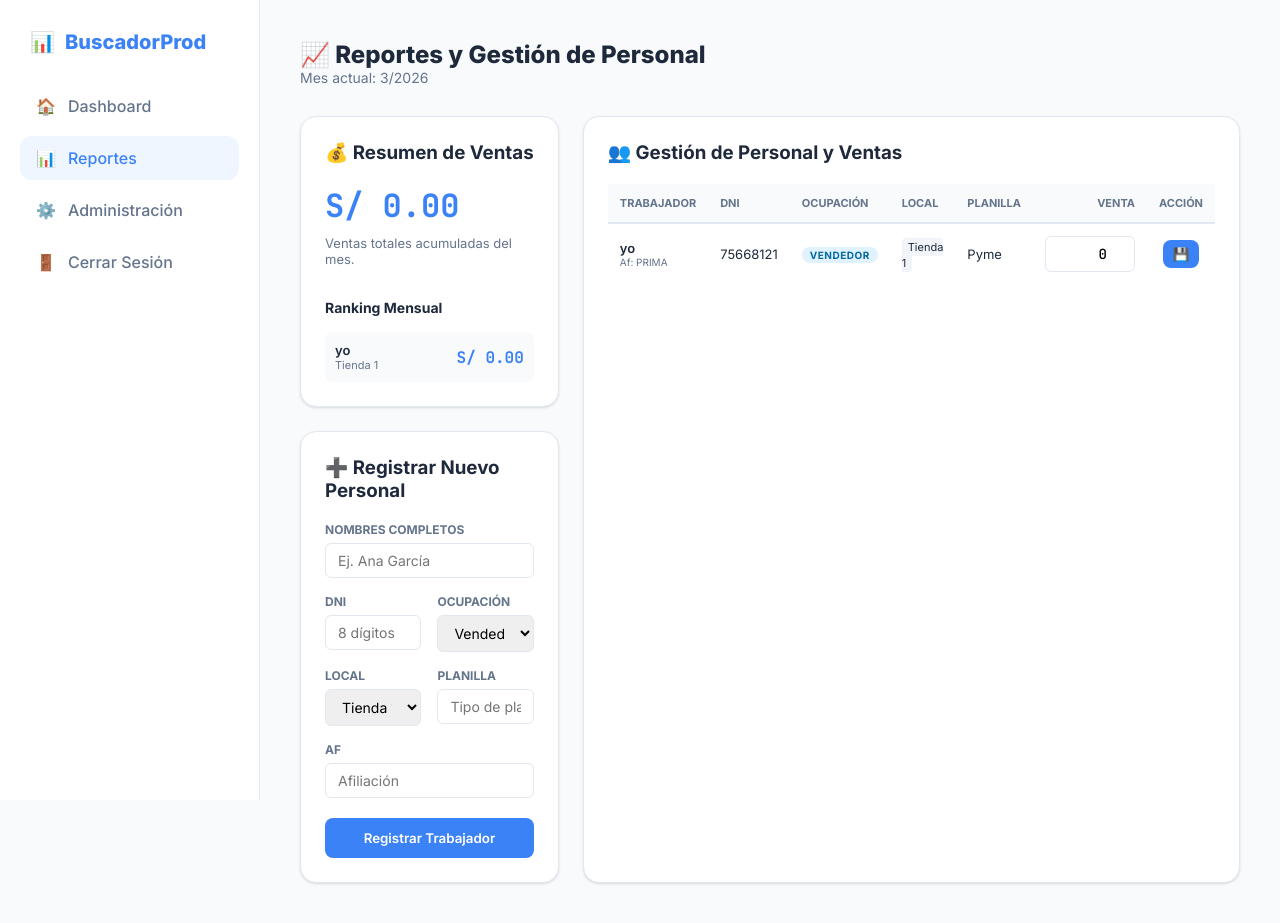
After one commit to marcedevl97l/BuscadorProdProveedores, a Flask app: page /reportes in a window 1280 px wide. The commit adds this page. Run offline with Flask 3, Linux system fonts and the light colour scheme; a user stored in the database is signed in; data comes from the database, SQL or seed files in the repository; both versions use the stored data as it was after the commit; tables that the repository leaves empty hold one stand-in row (values such as "Sample post").

Commit message:
building reports section

```diff
--- a/app.py
+++ b/app.py
@@ -423,5 +423,100 @@ def run_process():
 
     return jsonify({'status': 'error', 'message': 'Acción no reconocida'})
 
+@app.route("/reportes")
+@login_required
+def reportes():
+    conn = sqlite3.connect(DB)
+    c = conn.cursor()
+
+    # Obtener el personal con nuevos campos (incluyendo ocupación)
+    c.execute("SELECT id, nombre, dni, rol, tienda, planilla, af, ocupacion FROM personal WHERE activo = 1 ORDER BY ocupacion, nombre")
+    personal = [{'id': row[0], 'nombre': row[1], 'dni': row[2], 'rol': row[3], 'tienda': row[4], 'planilla': row[5], 'af': row[6], 'ocupacion': row[7]} for row in c.fetchall()]
+
+    # Obtener ventas del mes actual
+    mes_actual = datetime.now().month
+    anio_actual = datetime.now().year
+
+    c.execute("""
+        SELECT p.nombre, v.monto, p.tienda, p.rol
+        FROM personal p
+        LEFT JOIN ventas_mensuales v ON p.id = v.personal_id
+        AND v.mes = ? AND v.anio = ?
+        WHERE p.activo = 1
+        ORDER BY v.monto DESC
+    """, (mes_actual, anio_actual))
+
+    ventas = []
+    total_mes = 0
+    for row in c.fetchall():
+        monto = row[1] if row[1] is not None else 0
+        ventas.append({
+            'nombre': row[0],
+            'monto': monto,
+            'tienda': row[2],
+            'rol': row[3]
+        })
+        total_mes += monto
+
+    conn.close()
+    return render_template("reportes.html",
+                         personal=personal,
+                         ventas=ventas,
+                         total_mes=total_mes,
+                         mes=mes_actual,
+                         anio=anio_actual)
+
+@app.route("/api/personal", methods=["POST"])
+@login_required
+def api_personal():
+    if current_user.username != os.getenv("DEFAULT_ADMIN_USER", "SUPERVISOR"):
+        return jsonify({'status': 'error', 'message': 'No autorizado'}), 403
+
+    data = request.get_json()
+    nombre = data.get('nombre')
+    dni = data.get('dni')
+    rol = data.get('rol', 'Trabajadora')
+    tienda = data.get('tienda')
+    planilla = data.get('planilla')
+    af = data.get('af')
+    ocupacion = data.get('ocupacion', 'vendedor')
+
+    conn = sqlite3.connect(DB)
+    c = conn.cursor()
+    c.execute("INSERT INTO personal (nombre, dni, rol, tienda, planilla, af, ocupacion) VALUES (?, ?, ?, ?, ?, ?, ?)",
+              (nombre, dni, rol, tienda, planilla, af, ocupacion))
+    conn.commit()
+    conn.close()
+
+    return jsonify({'status': 'success'})
+
+@app.route("/api/ventas", methods=["POST"])
+@login_required
+def api_ventas():
+    # Solo el admin puede registrar ventas (o cualquier usuario logueado según requerimiento)
+    data = request.get_json()
+    personal_id = data.get('personal_id')
+    monto = data.get('monto')
+    mes = data.get('mes')
+    anio = data.get('anio')
+
+    conn = sqlite3.connect(DB)
+    c = conn.cursor()
+
+    # Verificar si ya existe registro para ese mes/anio/persona
+    c.execute("SELECT id FROM ventas_mensuales WHERE personal_id = ? AND mes = ? AND anio = ?", (personal_id, mes, anio))
+    existente = c.fetchone()
+
+    if existente:
+        c.execute("UPDATE ventas_mensuales SET monto = ? WHERE id = ?", (monto, existente[0]))
+    else:
+        c.execute("INSERT INTO ventas_mensuales (personal_id, mes, anio, monto) VALUES (?, ?, ?, ?)",
+                 (personal_id, mes, anio, monto))
+
+    conn.commit()
+    conn.close()
+
+    return jsonify({'status': 'success'})
+
 if __name__ == "__main__":
     app.run(debug=True)
--- a/static/css/style.css
+++ b/static/css/style.css
@@ -427,7 +427,7 @@ body {
 }
 
 .product-name {
-    font-size: 15px;
+    font-size: 15.5px;
     /* Un poco más grande para mejor balance */
     font-weight: 700;
     line-height: 1.4;
@@ -439,8 +439,8 @@ body {
     display: flex;
     justify-content: space-between;
     align-items: center;
-    font-size: 13px;
-    /* Aumentado de 12px para legibilidad */
+    font-size: 14px;
+    /* Aumentado de 13px para mejor legibilidad */
 }
 
 .detail-label {
@@ -454,7 +454,7 @@ body {
     border-radius: 6px;
     font-family: 'JetBrains Mono', monospace;
     font-weight: 700;
-    font-size: 12px;
+    font-size: 13px;
     color: var(--primary);
 }
 
@@ -485,7 +485,7 @@ body {
 .vencimiento-badge {
     padding: 4px 10px;
     border-radius: 6px;
-    font-size: 11px;
+    font-size: 13px;
     font-weight: 700;
     display: inline-block;
 }
--- a/templates/admin.html
+++ b/templates/admin.html
@@ -30,6 +30,10 @@
                 <a href="/admin" class="nav-item active">
                     <span class="nav-icon">⚙️</span>
                     Configuración
+                </a>
+                <a href="/reportes" class="nav-item">
+                    <span class="nav-icon">📊</span>
+                    Reportes
                 </a>
                 <a href="/logout" class="nav-item" style="margin-top: auto; color: #ef4444;">
                     <span class="nav-icon">🚪</span>
--- a/templates/index.html
+++ b/templates/index.html
@@ -28,6 +28,9 @@
                 </a>
                 <a href="#" class="nav-item" onclick="toggleCart(); return false;">
                     <span>🛒</span> Carrito (<span id="cart-count">0</span>)
+                </a>
+                <a href="/reportes" class="nav-item">
+                    <span>📊</span> Reportes
                 </a>
                 {% if current_user.username == 'SUPERVISOR' %}
                 <a href="/admin" class="nav-item">
--- /dev/null
+++ b/templates/reportes.html
@@ -0,0 +1,362 @@
+<!DOCTYPE html>
+<html lang="es">
+
+<head>
+    <meta charset="UTF-8">
+    <meta name="viewport" content="width=device-width, initial-scale=1.0">
+    <title>Reportes y Personal - BuscadorProd</title>
+    <link rel="stylesheet" href="{{ url_for('static', filename='css/style.css') }}">
+    <link
+        href="https://fonts.googleapis.com/css2?family=Inter:wght@400;500;600;700;800&family=JetBrains+Mono:wght@500;700&display=swap"
+        rel="stylesheet">
+    <style>
+        .reports-grid {
+            display: grid;
+            grid-template-columns: 1fr 1.5fr;
+            gap: 24px;
+            margin-top: 24px;
+        }
+
+        @media (max-width: 1200px) {
+            .reports-grid {
+                grid-template-columns: 1fr;
+            }
+        }
+
+        .stat-card {
+            background: white;
+            padding: 24px;
+            border-radius: 16px;
+            border: 1px solid var(--border);
+            box-shadow: var(--shadow-sm);
+        }
+
+        .stat-value {
+            font-family: 'JetBrains Mono', monospace;
+            font-size: 32px;
+            font-weight: 700;
+            color: var(--primary);
+            margin: 8px 0;
+        }
+
+        .staff-table {
+            width: 100%;
+            border-collapse: collapse;
+        }
+
+        .staff-table th {
+            text-align: left;
+            padding: 12px;
+            font-size: 11px;
+            text-transform: uppercase;
+            color: var(--text-muted);
+            border-bottom: 2px solid var(--border);
+            white-space: nowrap;
+        }
+
+        .staff-table td {
+            padding: 12px;
+            border-bottom: 1px solid var(--border-light);
+            font-size: 13px;
+        }
+
+        .input-inline {
+            width: 100%;
+            padding: 8px 12px;
+            border: 1px solid var(--border);
+            border-radius: 6px;
+            font-family: 'Inter', sans-serif;
+            font-size: 14px;
+            transition: all 0.2s;
+        }
+
+        .input-inline:focus {
+            border-color: var(--primary);
+            outline: none;
+            box-shadow: 0 0 0 3px var(--primary-light);
+        }
+
+        .input-monto {
+            width: 90px;
+            font-family: 'JetBrains Mono', monospace;
+            text-align: right;
+        }
+
+        .form-grid {
+            display: grid;
+            grid-template-columns: 1fr 1fr;
+            gap: 16px;
+        }
+
+        .form-group {
+            display: flex;
+            flex-direction: column;
+            gap: 6px;
+        }
+
+        .form-group label {
+            font-size: 12px;
+            font-weight: 700;
+            color: var(--text-muted);
+            text-transform: uppercase;
+        }
+
+        .ocupacion-badge {
+            padding: 2px 8px;
+            border-radius: 12px;
+            font-size: 10px;
+            font-weight: 700;
+            text-transform: uppercase;
+            letter-spacing: 0.5px;
+        }
+
+        .ocupa-vendedor {
+            background: #e0f2fe;
+            color: #0369a1;
+        }
+
+        .ocupa-administrador {
+            background: #dcfce7;
+            color: #166534;
+        }
+
+        .ocupa-quimico {
+            background: #fef3c7;
+            color: #92400e;
+        }
+
+        .ocupa-volante {
+            background: #f3e8ff;
+            color: #7e22ce;
+        }
+    </style>
+</head>
+
+<body>
+    <div class="app-container">
+        <!-- Sidebar -->
+        <aside class="sidebar">
+            <div class="sidebar-logo">
+                <span>📊</span> BuscadorProd
+            </div>
+
+            <nav class="nav-menu">
+                <a href="/" class="nav-item">
+                    <span>🏠</span> Dashboard
+                </a>
+                <a href="/reportes" class="nav-item active">
+                    <span>📊</span> Reportes
+                </a>
+                {% if current_user.username == 'SUPERVISOR' %}
+                <a href="/admin" class="nav-item">
+                    <span>⚙️</span> Administración
+                </a>
+                {% endif %}
+                <a href="/logout" class="nav-item" style="margin-top: auto;">
+                    <span>🚪</span> Cerrar Sesión
+                </a>
+            </nav>
+        </aside>
+
+        <!-- Main Content -->
+        <main class="main-content">
+            <header class="content-header">
+                <div>
+                    <h1 style="font-size: 24px; font-weight: 800;">📈 Reportes y Gestión de Personal</h1>
+                    <p style="color: var(--text-muted); font-size: 14px;">Mes actual: {{ mes }}/{{ anio }}</p>
+                </div>
+            </header>
+
+            <div class="reports-grid">
+                <!-- Columna Izquierda: Ranking y Resumen -->
+                <div style="display: flex; flex-direction: column; gap: 24px;">
+                    <div class="stat-card">
+                        <h3 style="margin-bottom: 20px;">💰 Resumen de Ventas</h3>
+                        <div class="stat-value">S/ {{ "{:,.2f}".format(total_mes) }}</div>
+                        <p style="color: var(--text-muted); font-size: 13px;">Ventas totales acumuladas del mes.</p>
+
+                        <div style="margin-top: 32px;">
+                            <h4 style="font-size: 14px; margin-bottom: 16px;">Ranking Mensual</h4>
+                            <div style="display: flex; flex-direction: column; gap: 10px;">
+                                {% for v in ventas %}
+                                <div
+                                    style="display: flex; justify-content: space-between; align-items: center; padding: 10px; background: var(--bg-main); border-radius: 8px;">
+                                    <div style="font-size: 13px;">
+                                        <div style="font-weight: 600;">{{ v.nombre }}</div>
+                                        <div style="font-size: 11px; color: var(--text-muted);">{{ v.tienda }}</div>
+                                    </div>
+                                    <div
+                                        style="font-family: 'JetBrains Mono', monospace; font-weight: 700; color: var(--primary);">
+                                        S/ {{ "{:,.2f}".format(v.monto) }}
+                                    </div>
+                                </div>
+                                {% endfor %}
+                            </div>
+                        </div>
+                    </div>
+
+                    <!-- Formulario de Registro (Admin Only) -->
+                    {% if current_user.username == 'SUPERVISOR' %}
+                    <div class="stat-card">
+                        <h3 style="margin-bottom: 20px;">➕ Registrar Nuevo Personal</h3>
+                        <div class="form-grid">
+                            <div class="form-group" style="grid-column: span 2;">
+                                <label>Nombres Completos</label>
+                                <input type="text" id="new-name" placeholder="Ej. Ana García" class="input-inline">
+                            </div>
+                            <div class="form-group">
+                                <label>DNI</label>
+                                <input type="text" id="new-dni" placeholder="8 dígitos" class="input-inline">
+                            </div>
+                            <div class="form-group">
+                                <label>Ocupación</label>
+                                <select id="new-ocupacion" class="input-inline">
+                                    <option value="vendedor">Vendedor</option>
+                                    <option value="administrador">Administrador</option>
+                                    <option value="quimico">Quimico</option>
+                                    <option value="volante">Volante</option>
+                                </select>
+                            </div>
+                            <div class="form-group">
+                                <label>Local</label>
+                                <select id="new-tienda" class="input-inline">
+                                    <option value="Tienda 1">Tienda 1</option>
+                                    <option value="Tienda 2">Tienda 2</option>
+                                    <option value="Oficina">Oficina</option>
+                                </select>
+                            </div>
+                            <div class="form-group">
+                                <label>Planilla</label>
+                                <input type="text" id="new-planilla" placeholder="Tipo de planilla"
+                                    class="input-inline">
+                            </div>
+                            <div class="form-group" style="grid-column: span 2;">
+                                <label>Af</label>
+                                <input type="text" id="new-af" placeholder="Afiliación" class="input-inline">
+                            </div>
+                        </div>
+                        <button class="btn-primary" onclick="agregarPersonal()"
+                            style="width: 100%; margin-top: 20px; justify-content: center;">
+                            Registrar Trabajador
+                        </button>
+                    </div>
+                    {% endif %}
+                </div>
+
+                <!-- Columna Derecha: Tabla de Personal y Ventas -->
+                <div class="stat-card">
+                    <h3 style="margin-bottom: 20px;">👥 Gestión de Personal y Ventas</h3>
+                    <div style="overflow-x: auto;">
+                        <table class="staff-table">
+                            <thead>
+                                <tr>
+                                    <th>Trabajador</th>
+                                    <th>DNI</th>
+                                    <th>Ocupación</th>
+                                    <th>Local</th>
+                                    <th>Planilla</th>
+                                    <th style="text-align: right;">Venta</th>
+                                    <th style="text-align: center;">Acción</th>
+                                </tr>
+                            </thead>
+                            <tbody>
+                                {% if not personal %}
+                                <tr>
+                                    <td colspan="7"
+                                        style="text-align: center; color: var(--text-muted); padding: 40px;">
+                                        No hay personal registrado aún.
+                                    </td>
+                                </tr>
+                                {% endif %}
+                                {% for p in personal %}
+                                <tr>
+                                    <td>
+                                        <div style="font-weight: 600;">{{ p.nombre }}</div>
+                                        <div style="font-size: 10px; color: var(--text-muted);">Af: {{ p.af or '-' }}
+                                        </div>
+                                    </td>
+                                    <td>{{ p.dni or '-' }}</td>
+                                    <td>
+                                        <span class="ocupacion-badge ocupa-{{ p.ocupacion }}">{{ p.ocupacion }}</span>
+                                    </td>
+                                    <td><span
+                                            style="font-size: 11px; padding: 2px 6px; background: #f1f5f9; border-radius: 4px;">{{
+                                            p.tienda }}</span></td>
+                                    <td>{{ p.planilla or '-' }}</td>
+                                    <td>
+                                        <input type="number" step="0.01" class="input-inline input-monto"
+                                            id="venta-{{ p.id }}" placeholder="0.00"
+                                            value="{% for v in ventas %}{% if v.nombre == p.nombre %}{{ v.monto }}{% endif %}{% endfor %}">
+                                    </td>
+                                    <td style="text-align: center;">
+                                        <button class="btn-primary" onclick="guardarVenta({{ p.id }})"
+                                            style="padding: 6px 10px;">
+                                            💾
+                                        </button>
+                                    </td>
+                                </tr>
+                                {% endfor %}
+                            </tbody>
+                        </table>
+                    </div>
+                </div>
+            </div>
+        </main>
+    </div>
+
+    <script>
+        async function guardarVenta(personalId) {
+            const monto = document.getElementById(`venta-${personalId}`).value;
+            const data = {
+                personal_id: personalId,
+                monto: parseFloat(monto) || 0,
+                mes: {{ mes }},
+        },
+        anio: {{ anio }}
+            };
+
+        try {
+            const response = await fetch('/api/ventas', {
+                method: 'POST',
+                headers: { 'Content-Type': 'application/json' },
+                body: JSON.stringify(data)
+            });
+            if (response.ok) {
+                location.reload();
+            }
+        } catch (error) {
+            console.error('Error:', error);
+            alert('No se pudo guardar la venta');
+        }
+        }
+
+        async function agregarPersonal() {
+            const nombre = document.getElementById('new-name').value;
+            const dni = document.getElementById('new-dni').value;
+            const tienda = document.getElementById('new-tienda').value;
+            const planilla = document.getElementById('new-planilla').value;
+            const af = document.getElementById('new-af').value;
+            const ocupacion = document.getElementById('new-ocupacion').value;
+
+            if (!nombre) return alert('Ingrese el nombre');
+
+            try {
+                const response = await fetch('/api/personal', {
+                    method: 'POST',
+                    headers: { 'Content-Type': 'application/json' },
+                    body: JSON.stringify({ nombre, dni, tienda, planilla, af, ocupacion })
+                });
+                if (response.ok) {
+                    location.reload();
+                } else {
+                    const data = await response.json();
+                    alert(data.message || 'Error al agregar personal');
+                }
+            } catch (error) {
+                console.error('Error:', error);
+            }
+        }
+    </script>
+</body>
+
+</html>
```
Also changed, not shown: init_db.py (+43 -0 lines), migrate_v2.py (added, +33 -0 lines), db.sqlite.
